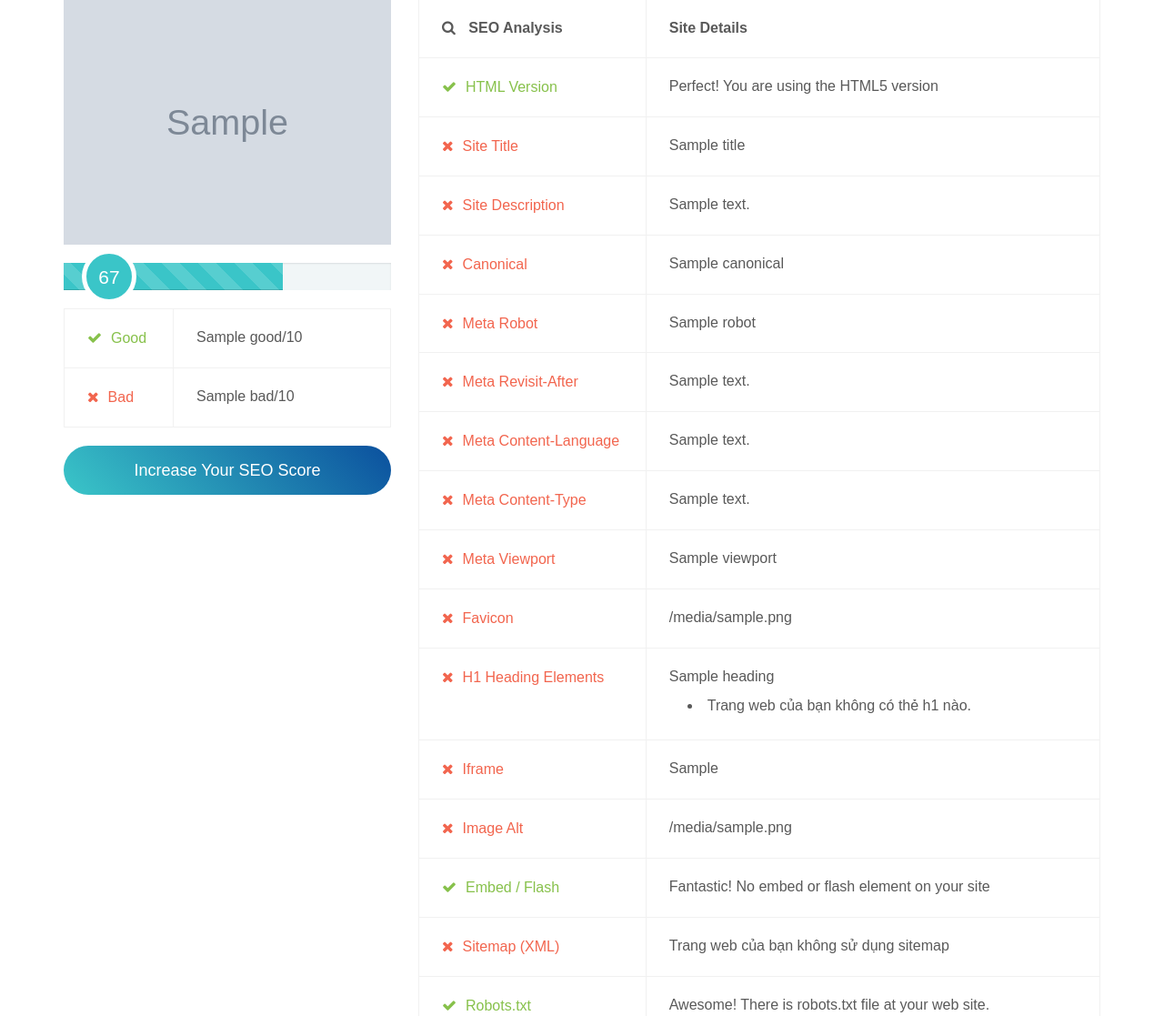
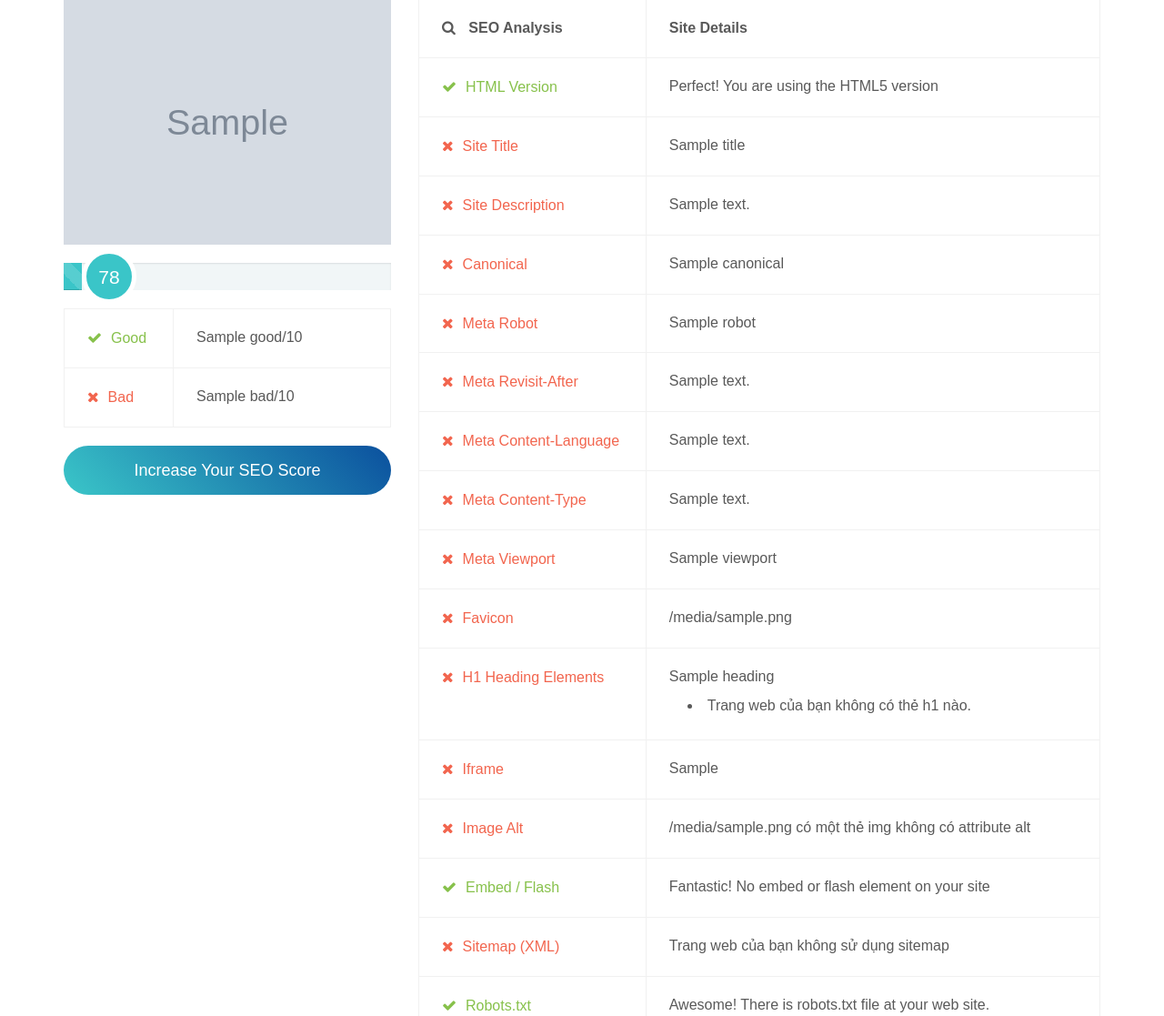
Before and after one commit to okthichiatay77/DjangoNew, a Django app: template templates/page-seo-analysis.html in a window 1280 px wide. Shown: the part 877-1994 px from the top of the page at 91% size. Run offline with Django 3.2, Linux system fonts and the light colour scheme; the template is opened without the code that fills it: most values are stand-ins (such as "Sample title", 1, 10 or a date in 2020); grey boxes marked "Sample" are stand-in pictures; some libraries are stand-ins or nearby versions.

Commit message:
commitccc

```diff
--- a/blogSEO/views.py
+++ b/blogSEO/views.py
@@ -57,6 +57,7 @@ def seo_analysis(request, domain):
     context['good'] = good
     context['bad'] = bad
     context['total'] = bad + good
+    context['with_point'] = "width:78%"
 
 
     return render(request, 'page-seo-analysis.html', context=context)
--- a/templates/page-seo-analysis.html
+++ b/templates/page-seo-analysis.html
@@ -47,8 +47,8 @@
                         <div class="circle-detail">
                             <div class="progress">
                                 <div class="progress-bar progress-bar-striped active" role="progressbar"
-                                     aria-valuenow="67" aria-valuemin="0" aria-valuemax="100" style="width:67%">
-                                    <span>67</span>
+                                     aria-valuenow="78" aria-valuemin="0" aria-valuemax="100" style={{ with_point }}>
+                                    <span>78</span>
                                 </div>
                             </div>
                         </div><!-- end circle -->
@@ -244,7 +244,7 @@
                             {% else %}
                                 <tr class="row">
                                     <td class="first-col col-md-4 bad">Image Alt</td>
-                                    <td class="col-md-8">{{ image_alt }}</td>
+                                    <td class="col-md-8">{{ image_alt }} có một thẻ img không có attribute alt</td>
                                 </tr>
                             {% endif %}
 
```
